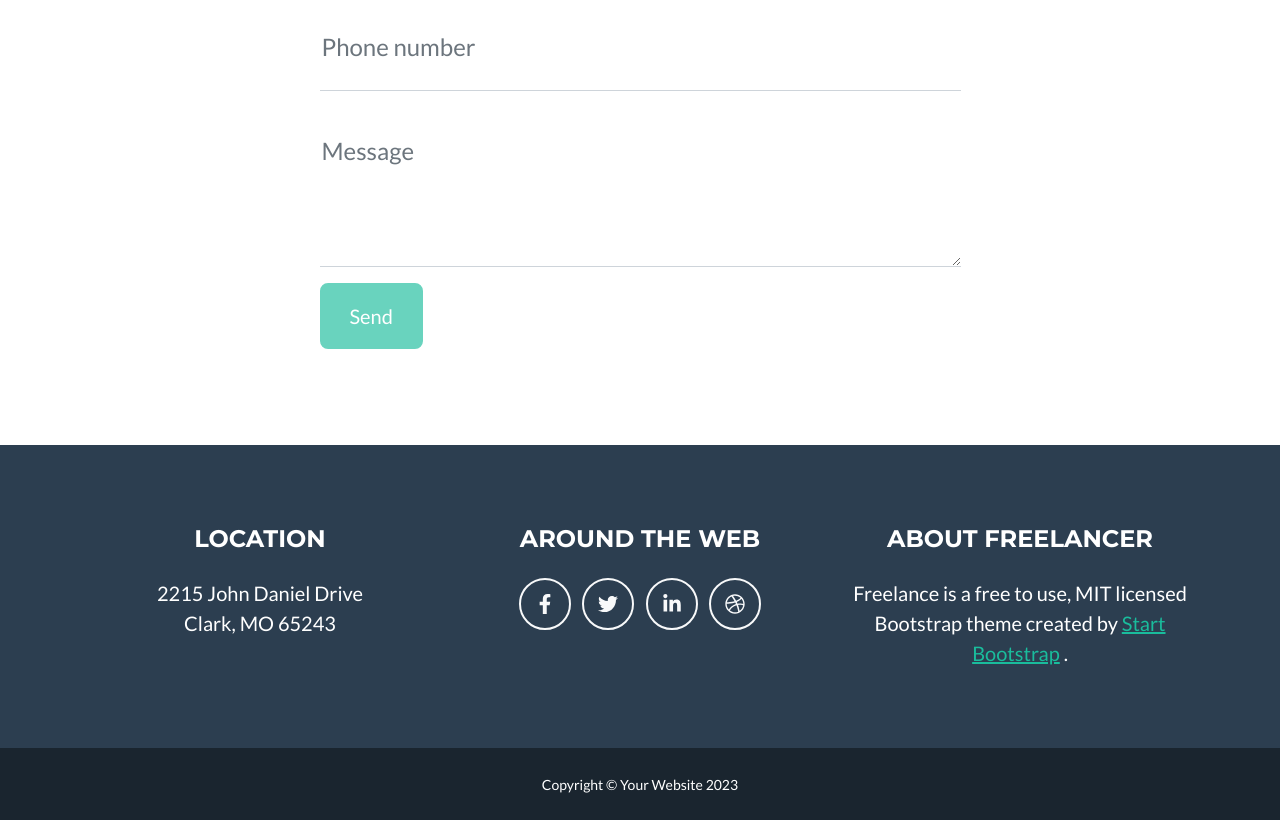
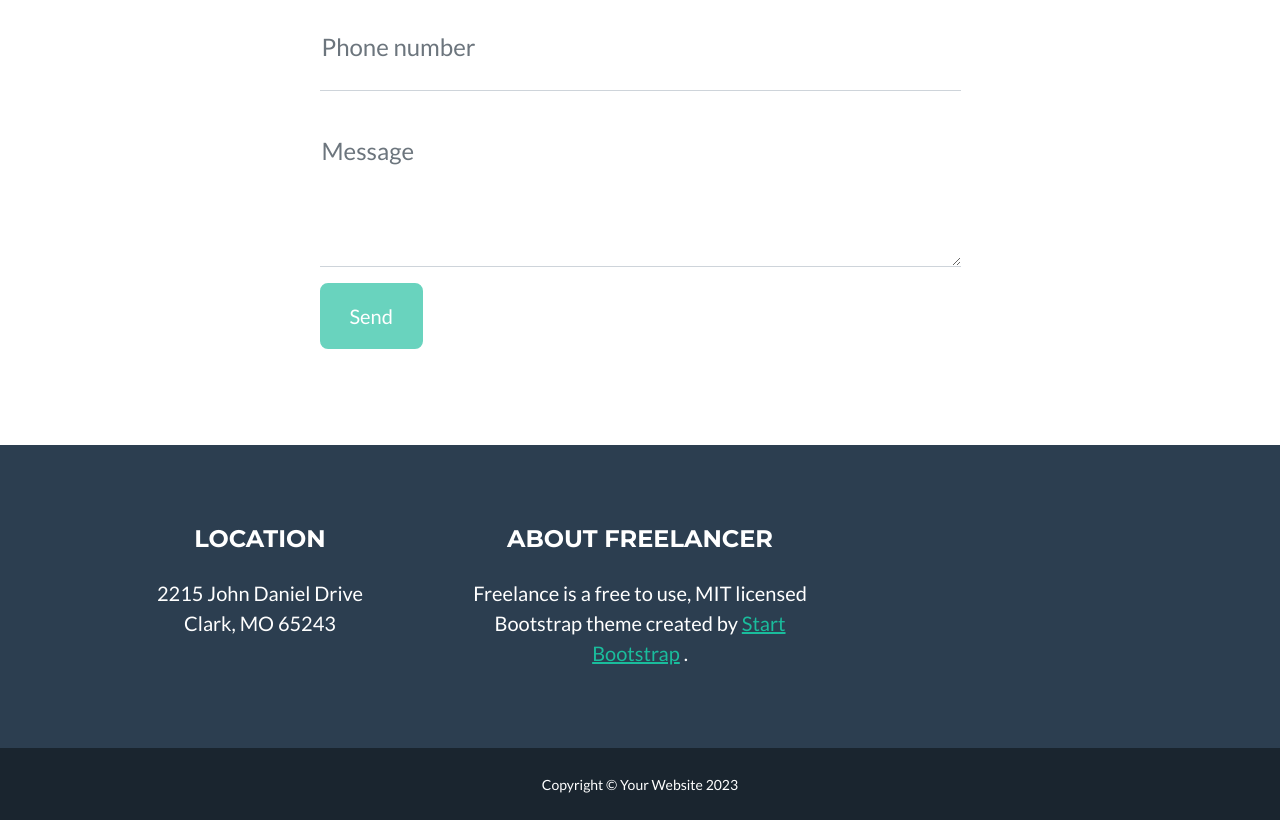
Before and after one commit to AbdurrahmanNawar/portfolio, a plain HTML site: page index.html in a window 1280 px wide. Shown: the part 2712-3532 px from the top of the page. Drawn offline with nearby package versions, Linux system fonts and the light colour scheme.

Commit message:
got rid of empty links

```diff
--- a/index.html
+++ b/index.html
@@ -229,14 +229,6 @@
                             <br />
                             Clark, MO 65243
                         </p>
-                    </div>
-                    <!-- Footer Social Icons-->
-                    <div class="col-lg-4 mb-5 mb-lg-0">
-                        <h4 class="text-uppercase mb-4">Around the Web</h4>
-                        <a class="btn btn-outline-light btn-social mx-1" href="#!"><i class="fab fa-fw fa-facebook-f"></i></a>
-                        <a class="btn btn-outline-light btn-social mx-1" href="#!"><i class="fab fa-fw fa-twitter"></i></a>
-                        <a class="btn btn-outline-light btn-social mx-1" href="#!"><i class="fab fa-fw fa-linkedin-in"></i></a>
-                        <a class="btn btn-outline-light btn-social mx-1" href="#!"><i class="fab fa-fw fa-dribbble"></i></a>
                     </div>
                     <!-- Footer About Text-->
                     <div class="col-lg-4">
```
